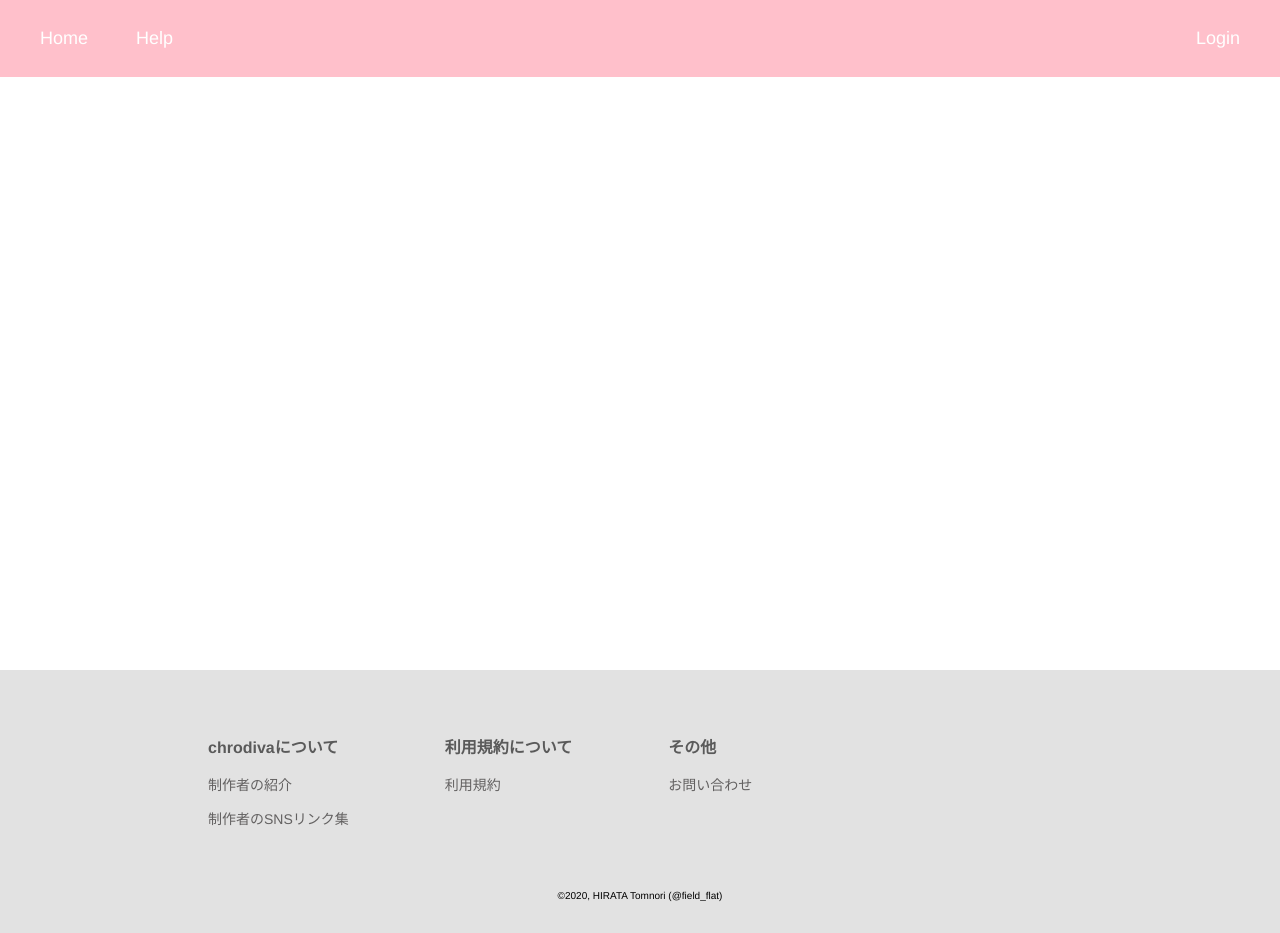
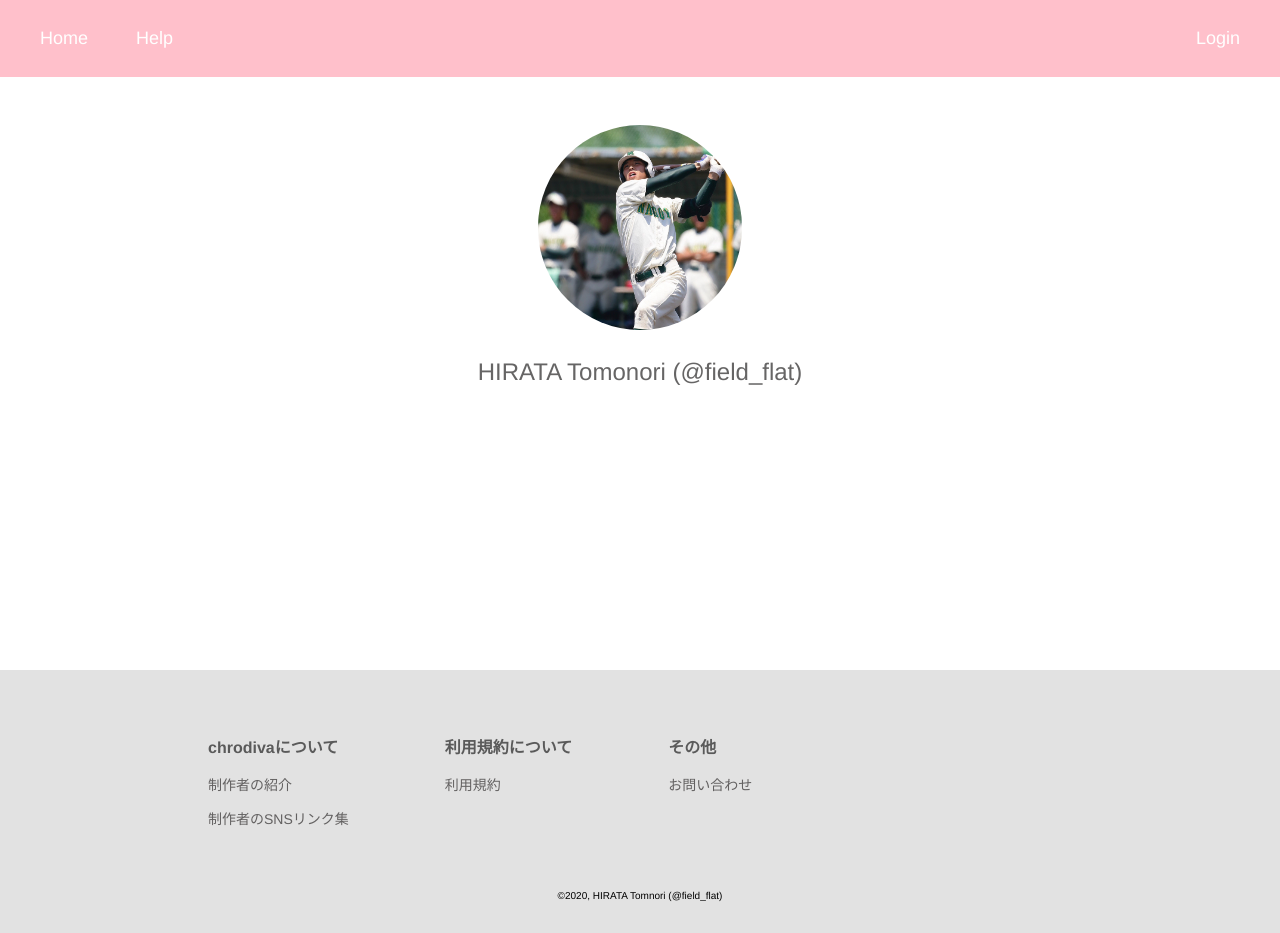
Before and after one commit to fieldflat/chrodiva_front, a React (Create React App) app: page /about/creator in a window 1280 px wide. Built offline with nearby package versions, Linux system fonts and the light colour scheme.

Commit message:
update: self information original

```diff
--- a/src/App.js
+++ b/src/App.js
@@ -5,6 +5,7 @@ import TopContainer from './Components/Top/TopContainer'
 import LoginContainer from './Components/Login/LoginContainer'
 import SignupContainer from './Components/Login/SignupContainer'
 import HelpContainer from './Components/Help/HelpContainer'
+import CreatorContainer from "./Components/About/CreatorContainer";
 import { BrowserRouter as Router, Route } from "react-router-dom";
 import './App.css';
 
@@ -17,6 +18,7 @@ class App extends Component {
           <Route exact path="/login" component={LoginContainer}></Route>
           <Route exact path="/signup" component={SignupContainer}></Route>
           <Route exact path="/help" component={HelpContainer}></Route>
+          <Route exact path="/about/creator" component={CreatorContainer}></Route>
           <Route exact path="/users" component={MainContainer}></Route>
           {/* 404ページを用意する */}
         </Layout>
--- /dev/null
+++ b/src/Components/About/CreatorContainer.js
@@ -0,0 +1,37 @@
+import React from "react";
+import container from "../../css/basis/container.module.css";
+import creator from "../../css/about/creator.module.css";
+import hirata_picture from "../../images/hirata_picture.jpg";
+
+import {
+  TwitterTimelineEmbed,
+  TwitterShareButton,
+  TwitterFollowButton,
+  TwitterHashtagButton,
+  TwitterMentionButton,
+  TwitterTweetEmbed,
+  TwitterMomentShare,
+  TwitterDMButton,
+  TwitterVideoEmbed,
+  TwitterOnAirButton
+} from "react-twitter-embed";
+
+export default function CreatorContainer(props) {
+  return (
+    <div className={container.container}>
+      <div className={creator.whole}>
+        <div className={creator.image_phase}>
+          <img
+            src={hirata_picture}
+            alt="About HIRATA Tomonori"
+            className={creator.image}
+          />
+        </div>
+
+        <div className={creator.name}>
+          <p>HIRATA Tomonori (@field_flat)</p>
+        </div>
+      </div>
+    </div>
+  );
+}
--- a/src/Components/Basis/Footer.js
+++ b/src/Components/Basis/Footer.js
@@ -8,7 +8,7 @@ export default function Footer(props) {
       <footer className={footer.whole}>
         <div className={footer.footer_div}>
           <h3 className={footer.heading}>chrodivaについて</h3>
-          <Link to="#" className={footer.footer_a}>
+          <Link to="/about/creator" className={footer.footer_a}>
             制作者の紹介
           </Link>
           <a
--- /dev/null
+++ b/src/css/about/creator.module.css
@@ -0,0 +1,19 @@
+.whole {
+  margin-top: 3em;
+}
+
+.image_phase {
+  margin: 0 auto;
+  text-align: center;
+}
+
+.image {
+  width: 20%;
+  border-radius: 50%;
+}
+
+.name {
+  color: rgb(102, 101, 101);
+  font-size: 24px;
+  text-align: center;
+}
```
Also changed, not shown: src/images/hirata_picture.jpg (added).
